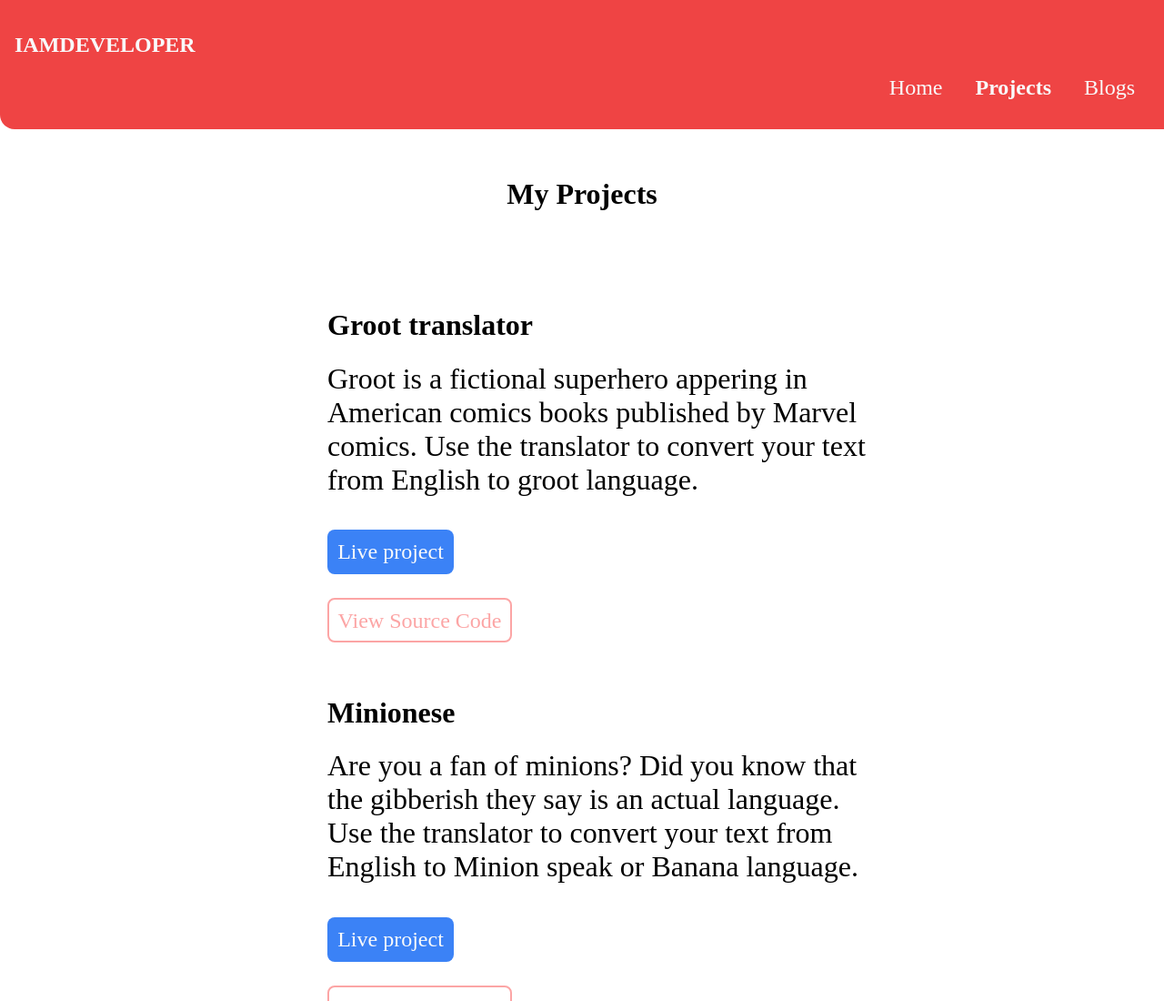
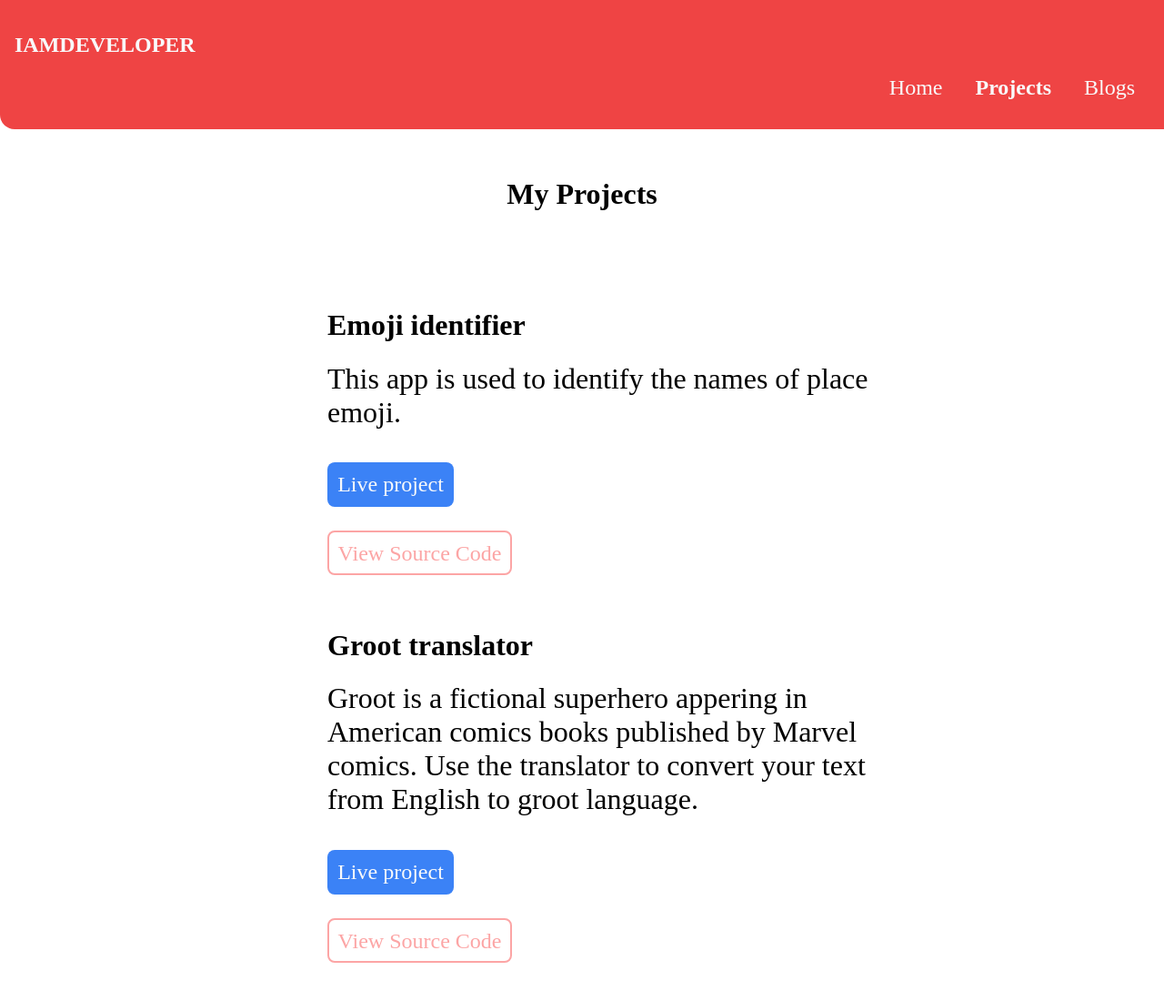
Before and after one commit to PrashanthreddyAinala/portfolio, a plain HTML site: page projects.html in a window 1280 px wide. Shown: the top 1100 px of the page at 91% size. Drawn offline with Linux system fonts and the light colour scheme; a web font is replaced by a local one.

Commit message:
feat
new feature updated

```diff
--- a/projects.html
+++ b/projects.html
@@ -17,6 +17,12 @@
     </nav>
     <h1 class="align-center">My Projects</h1>
     <ul class="project-list">
+        <li>
+            <h1>Emoji identifier</h1>
+            <p>This app is used to identify the names of place emoji.</p>
+            <li><a href="https://snowy.csb.app/" class="anchor-style">Live project</a></li>
+            <li><a href="https://codesandbox.io/s/snowy" class="secondary-link">View Source Code</a></li>
+        </li>
         <li>
             <h1>Groot translator</h1>
             <p>Groot is a fictional superhero appering in American comics books published by Marvel comics. Use the translator to convert your text from English to groot language.</p>
```
